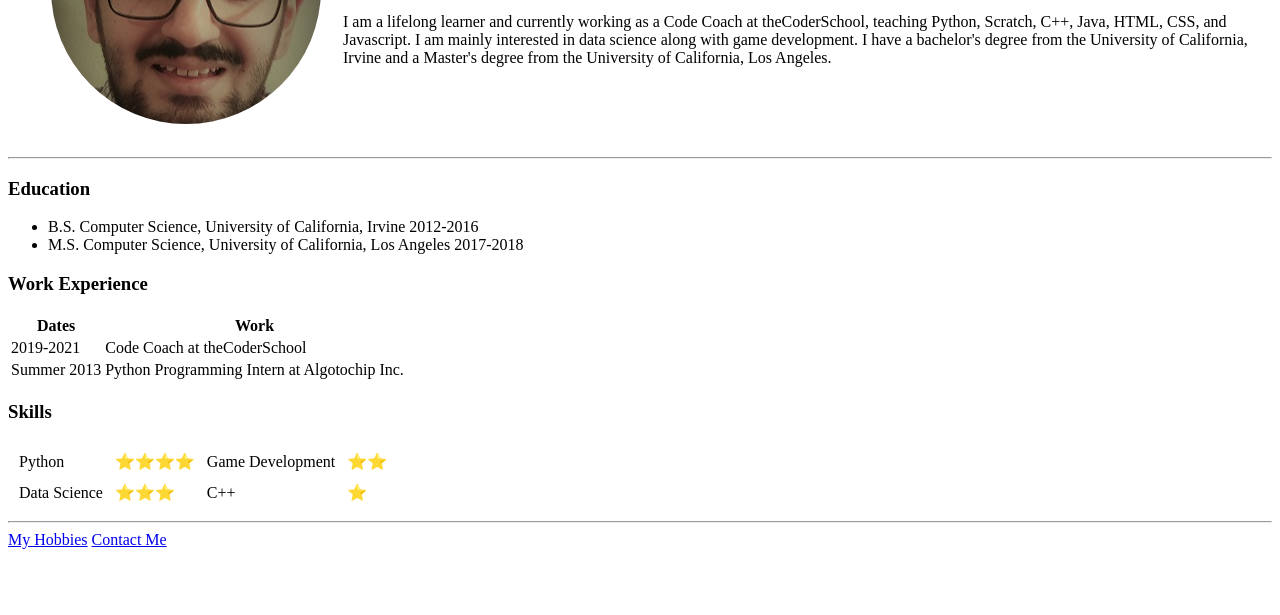
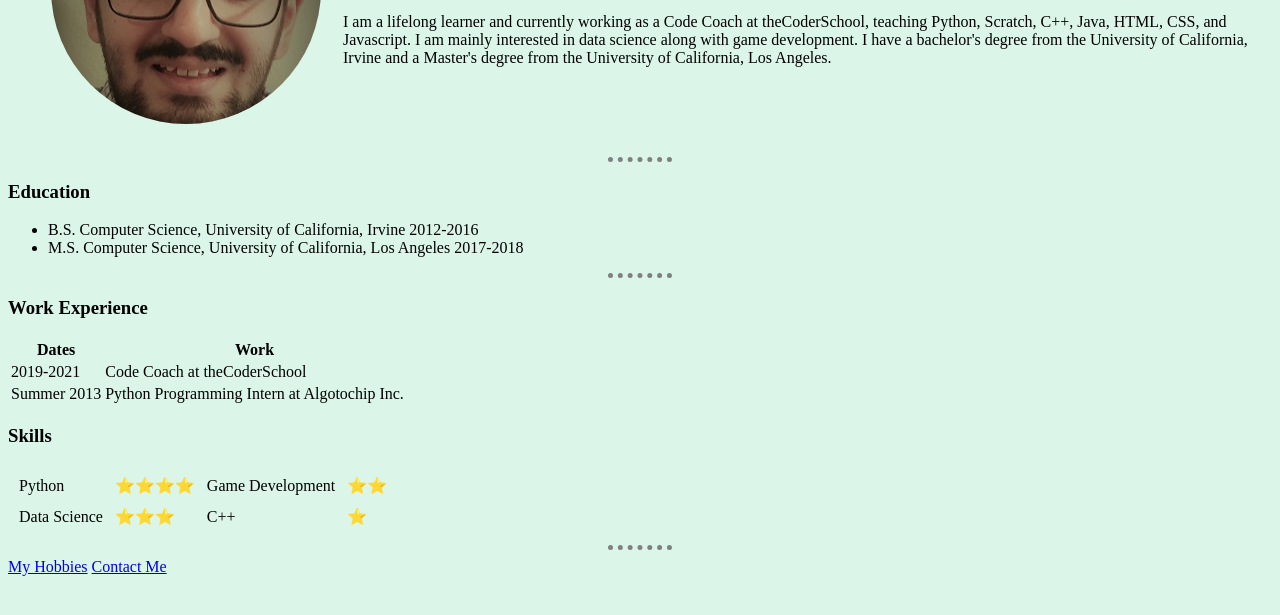
Before and after one commit to cyrustabatab/PortfolioWebsite, a plain HTML site: page index.html in a window 1280 px wide. Shown: the part 175-790 px from the top of the page. Drawn offline with Linux system fonts and the light colour scheme.

Commit message:
changed background color of page and style of horizontal lines

```diff
--- a/index.html
+++ b/index.html
@@ -4,6 +4,19 @@
         <meta charset='utf-8'>
         <title>&#127934 My Web Site</title>
         <link rel='icon' href='python.png'>
+
+        <style>
+            body {
+                background-color: #DBF6E9;
+            }
+
+            hr {
+                border-style: dotted none none none;
+                border-color: grey;
+                border-width: 5px;
+                width: 5%;
+            }
+        </style>
     </head>
 
     <body>
@@ -23,7 +36,7 @@
             <li> B.S. Computer Science, University of California, Irvine 2012-2016</li>
             <li> M.S. Computer Science, University of California, Los Angeles 2017-2018</strong></li>
         </ul>
-
+        <hr>
         <h3>Work Experience</h3>
         <table>
             <thead>
```
